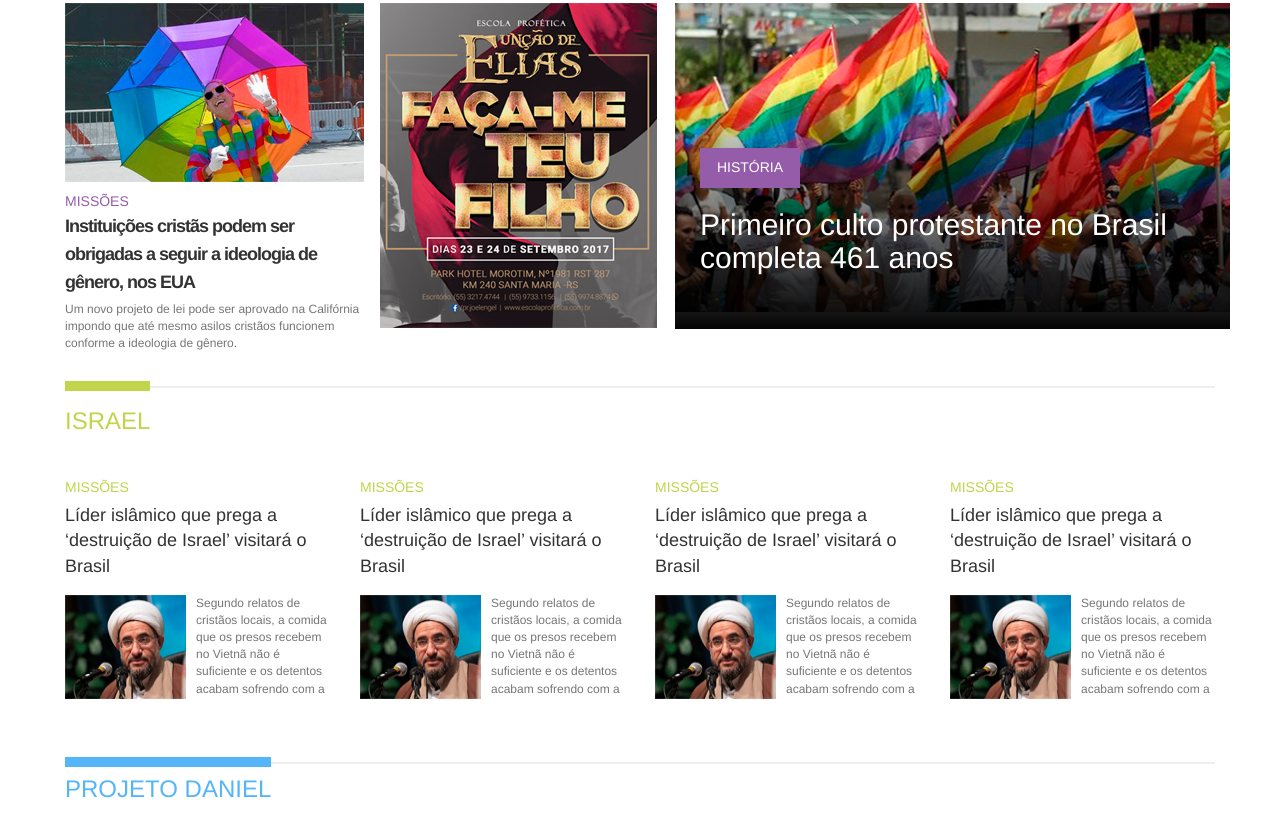
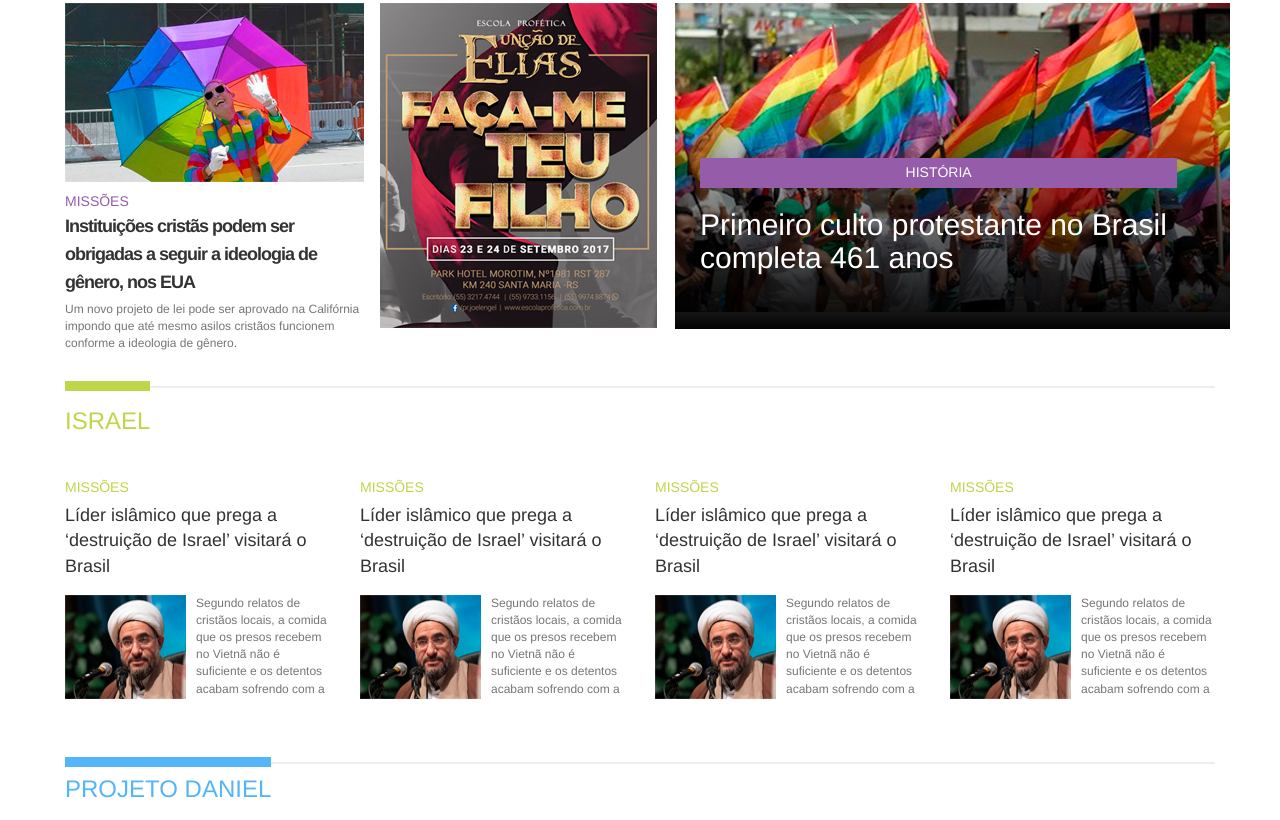
Before and after one commit to guimatos/ministerioengel, a plain HTML site: page index.html in a window 1280 px wide. Shown: the part 1020-1840 px from the top of the page. Drawn offline with nearby package versions, Linux system fonts and the light colour scheme.

Commit message:
Update styles.css

```diff
--- a/css/styles.css
+++ b/css/styles.css
@@ -29,8 +29,7 @@ hr {
 }
 .categoria {
     display: block;
-    padding: 10px 0;
-    width: 100px;
+    padding: 5px 10px;
     font-size: 14px;
     text-align: center;
     background-color: #fff;
```
